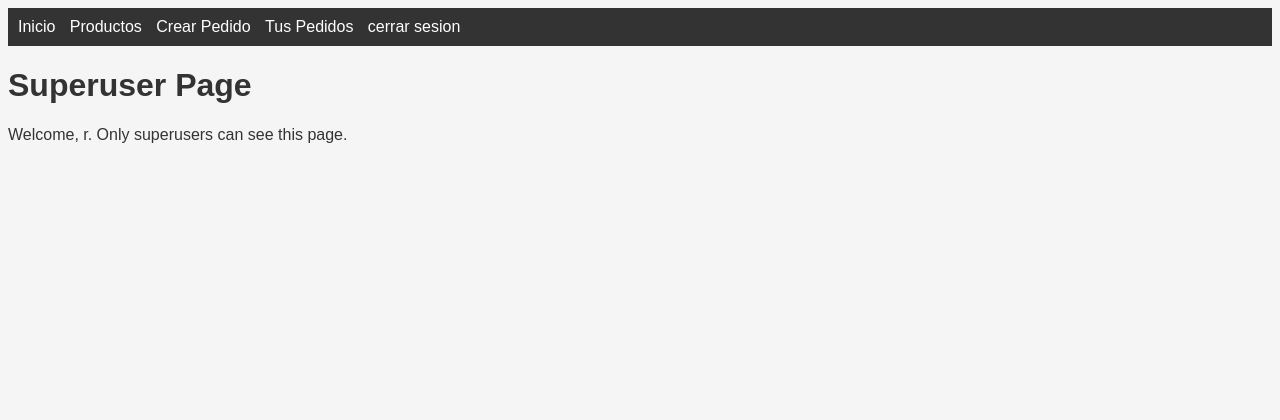
After one commit to Chialvo/INET-Marketplace, a Django app: page /superuser-page/ in a window 1280 px wide. The commit adds this page. Shown: the top 420 px of the page. Run offline with Django 5.2, Linux system fonts and the light colour scheme; a user stored in the database is signed in.

Commit message:
agregadas cosas

```diff
--- a/olimpíada/main/templates/base.html
+++ b/olimpíada/main/templates/base.html
@@ -16,6 +16,7 @@
             <li><a href="{% url 'productos' %}">Productos</a></li>
             <li><a href="{% url 'pedido' %}">Crear Pedido</a></li>
             <li><a href="{% url 'mostrarPedidos' %}">Tus Pedidos</a></li>
+            <li><a href="{% url 'logout' %}">cerrar sesion</a></li>
             <!-- Add more links here -->
         </ul>
     </nav>
--- /dev/null
+++ b/olimpíada/main/templates/superuser_only.html
@@ -0,0 +1,6 @@
+{% extends 'base.html' %}
+
+{% block content %}
+    <h1>Superuser Page</h1>
+    <p>Welcome, {{ request.user.nombre }}. Only superusers can see this page.</p>
+{% endblock %}
--- a/olimpíada/main/urls.py
+++ b/olimpíada/main/urls.py
@@ -2,6 +2,7 @@ from django.urls import path, include
 from rest_framework.routers import DefaultRouter
 from .views import *
 from .api import *
+from django.contrib.auth import views as auth_views
 
 router = DefaultRouter()
 router.register('productos', ProductoViewSet, 'productos')
@@ -19,4 +20,6 @@ urlpatterns = [
     path('mostrarPedidos/', mostrarPedidos, name='mostrarPedidos'),
     path('crear_pedido/', crear_pedido, name='crear_pedido'),
     path('register/', register, name='register'),
+    path('superuser-page/', superuser_only_view, name='superuser_page'),
+    path('logout/', auth_views.LogoutView.as_view(template_name='logout.html'), name='logout'),
 ] + router.urls
--- a/olimpíada/main/views.py
+++ b/olimpíada/main/views.py
@@ -9,8 +9,9 @@ from .forms import *
 import json
 from django.http import JsonResponse
 from django.views.decorators.csrf import csrf_exempt
+from django.contrib.auth.decorators import user_passes_test
 
-#@login_required(login_url='login')
+@login_required(login_url='login')
 def home(request):
     productos = Producto.objects.all()
     serializer = ProductoSerializer(productos, many=True)
@@ -46,8 +47,8 @@ def login_cliente(request):
         password = request.POST.get('password')
         user = authenticate(request, username=username, password=password)
         if user is not None:
-            auth_login(request, user)  # Correctly call the login function
-            return redirect('home')  # Redirect to a success page.
+            auth_login(request, user)
+            return redirect('home')
         else:
             messages.error(request, 'Invalid username or password.')
             return render(request, 'login.html', {'error_message': 'Invalid username or password.'})
@@ -58,7 +59,7 @@ def mostrarPedidos(request):
     if request.method == 'GET':
         pedidos = Pedido.objects.all()
         serializer = PedidoSerializer(pedidos, many=True)
-        clientes = Cliente.objects.all()  # Assuming you have a Cliente model
+        clientes = Cliente.objects.all()
 
         context = {
             'pedidos': serializer.data,
@@ -91,8 +92,15 @@ def register(request):
         form = ClienteRegistrationForm(request.POST)
         if form.is_valid():
             form.save()
-            return redirect('login')  # Redirect to the login page after successful registration
+            return redirect('login')
     else:
         form = ClienteRegistrationForm()
 
     return render(request, 'register.html', {'form': form})
+
+def superuser_required(user):
+    return user.is_superuser
+
+@user_passes_test(superuser_required)
+def superuser_only_view(request):
+    return render(request, 'superuser_only.html')
```
Also changed, not shown: olimpíada/main/templates/logout.html (added, +7 -0 lines).
